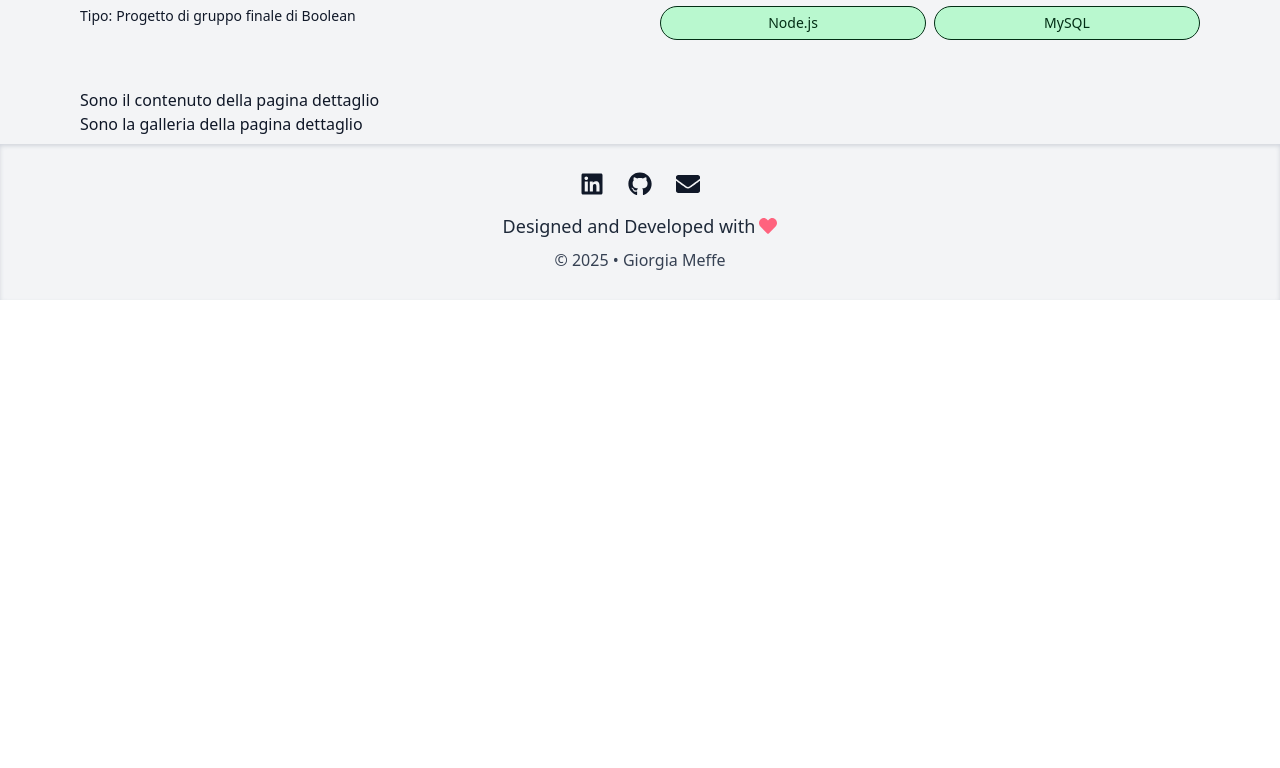
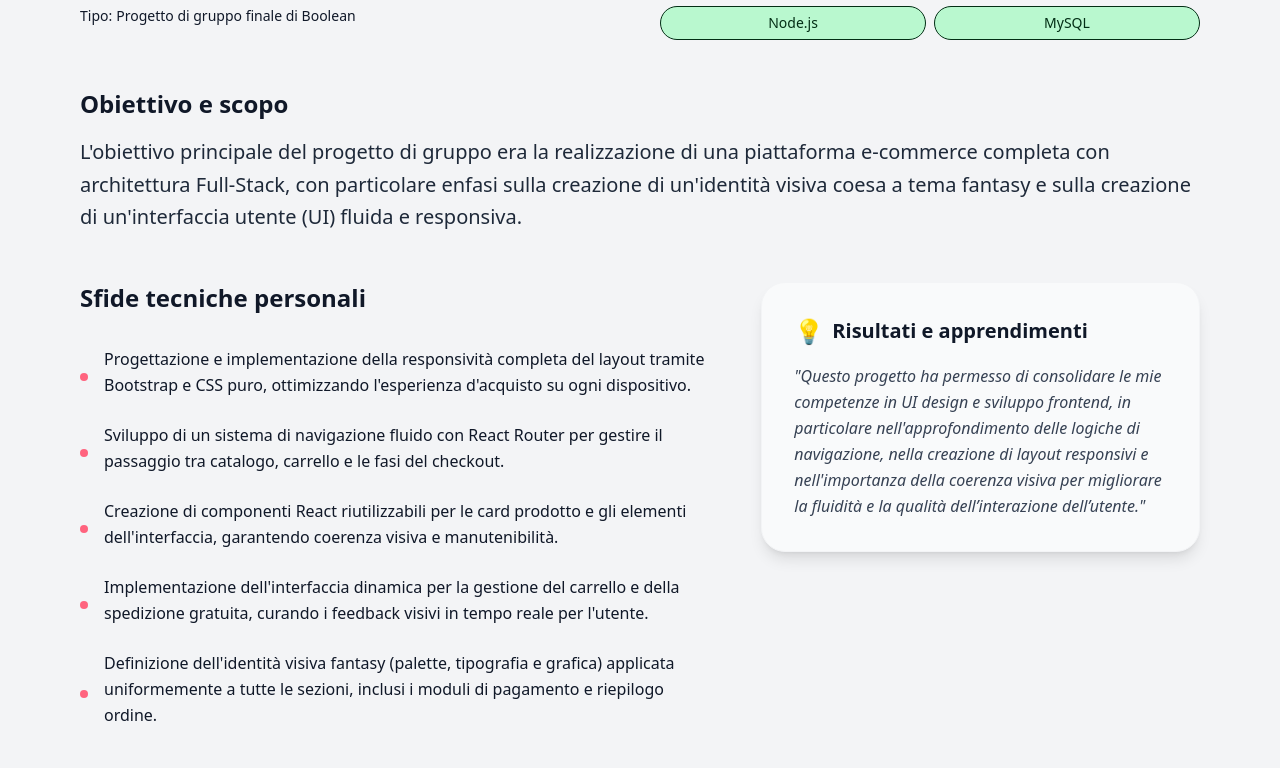
Before and after one commit to giorgiameffe/giorgiameffe-portfolio, a React (Vite) app: page /projects/bool-shop in a window 1280 px wide. Shown: the part 1012-1780 px from the top of the page. Before the commit the page ends 1312 px from the top, so only its background shows below. Built offline with nearby package versions, Linux system fonts and the light colour scheme; a web font is replaced by a local one.

Commit message:
feat: add data and little style to ProjectDetailContent component

```diff
--- a/src/components/ProjectDetailContent.tsx
+++ b/src/components/ProjectDetailContent.tsx
@@ -1,11 +1,64 @@
 import React from "react";
 
-const ProjectDetailContent: React.FC = () => {
+interface ContentProps {
+    description: {
+        scopeAndGoal: string;
+        personalTechnicalChallenges: string[];
+        keyLearnings: string;
+    };
+}
+
+const ProjectDetailContent: React.FC<ContentProps> = ({ description }) => {
 
     return (
 
-        <div>Sono il contenuto della pagina dettaglio</div>
-    )
-}
+        <section className="mb-12">
+
+            {/* Sezione obiettivo e scopo */}
+            <div className="mb-12">
+                <h2 className="text-2xl font-bold mb-4">
+                    Obiettivo e scopo
+                </h2>
+                <p className="text-lg md:text-xl text-gray-800 dark:text-gray-200 leading-relaxed font-medium">
+                    {description.scopeAndGoal}
+                </p>
+            </div>
+
+            <div className="grid grid-cols-1 lg:grid-cols-12 gap-12">
+
+                {/* Sezione sfide tecniche */}
+                <div className="lg:col-span-7">
+                    <h3 className="text-2xl font-bold mb-8 text-gray-900 dark:text-gray-100">
+                        Sfide tecniche personali
+                    </h3>
+                    <ul className="space-y-6">
+                        {description.personalTechnicalChallenges.map((challenge, index) => (
+                            <li key={index} className="flex items-center gap-4">
+                                {/* Un piccolo pallino stilizzato */}
+                                <span className="mt-2.5 w-2 h-2 rounded-full bg-rose-400 shrink-0" />
+                                <p className="leading-relaxed">
+                                    {challenge}
+                                </p>
+                            </li>
+                        ))}
+                    </ul>
+                </div>
+
+                {/* Sezione key learnings */}
+                <div className="lg:col-span-5">
+                    <div className="bg-gray-50 dark:bg-zinc-900/50 p-8 rounded-3xl border border-gray-100 dark:border-zinc-800 shadow-lg">
+                        <h3 className="text-xl font-bold mb-4 flex items-center gap-2">
+                            <span className="text-2xl">💡</span> Risultati e apprendimenti
+                        </h3>
+                        <p className="text-gray-700 dark:text-gray-400 italic leading-relaxed">
+                            "{description.keyLearnings}"
+                        </p>
+                    </div>
+                </div>
+
+            </div>
+        </section>
+    );
+};
 
 export default ProjectDetailContent;
--- a/src/pages/ProjectDetailPage.tsx
+++ b/src/pages/ProjectDetailPage.tsx
@@ -34,7 +34,8 @@ const ProjectDetailsPage: React.FC = () => {
                 technologies={project.technologies}
             />
 
-            <ProjectDetailContent />
+            <ProjectDetailContent
+                description={project.description} />
             <ProjectDetailGallery />
         </section>
     );
```
